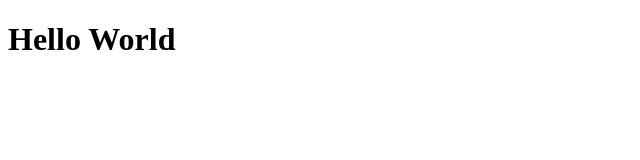
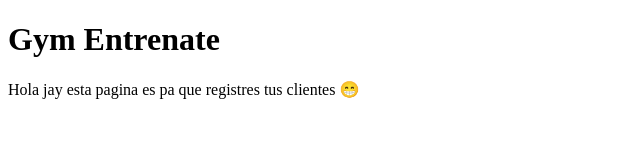
Before and after one commit to SherlynBallestero/SherlynBallestero.github.io, a plain HTML site: page index.html in a window 1280 px wide. Shown: the whole page, without its empty margins (0-640 px from the left). Drawn offline with Linux system fonts and the light colour scheme.

Commit message:
say something

```diff
--- a/index.html
+++ b/index.html
@@ -4,6 +4,7 @@
     <title>Gym Entrenate</title>
 </head>
 <body>
-    <h1>Hello World</h1>
+    <h1>Gym Entrenate</h1>
+    <p>Hola jay esta pagina es pa que registres tus clientes 😁</p>
 </body>
 </html>
```
